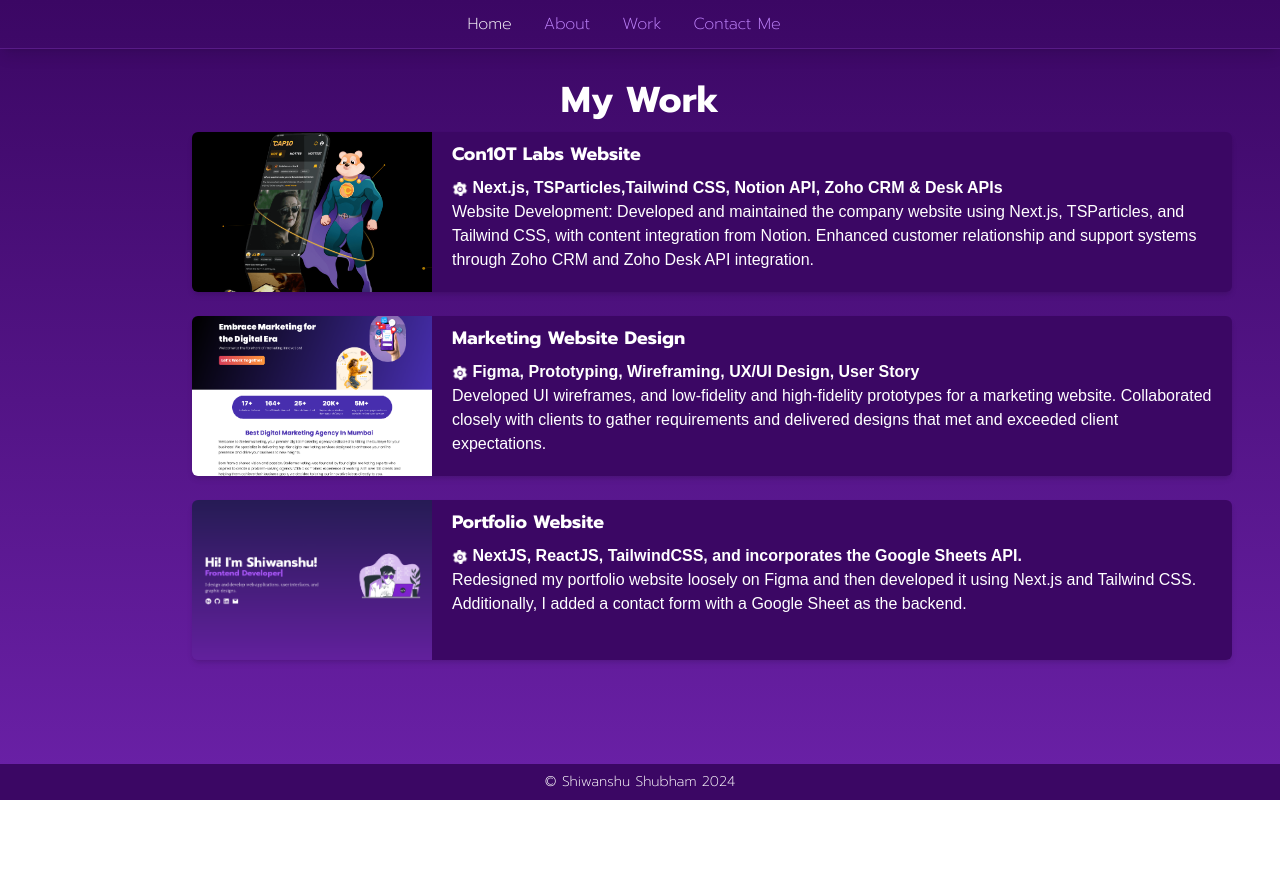
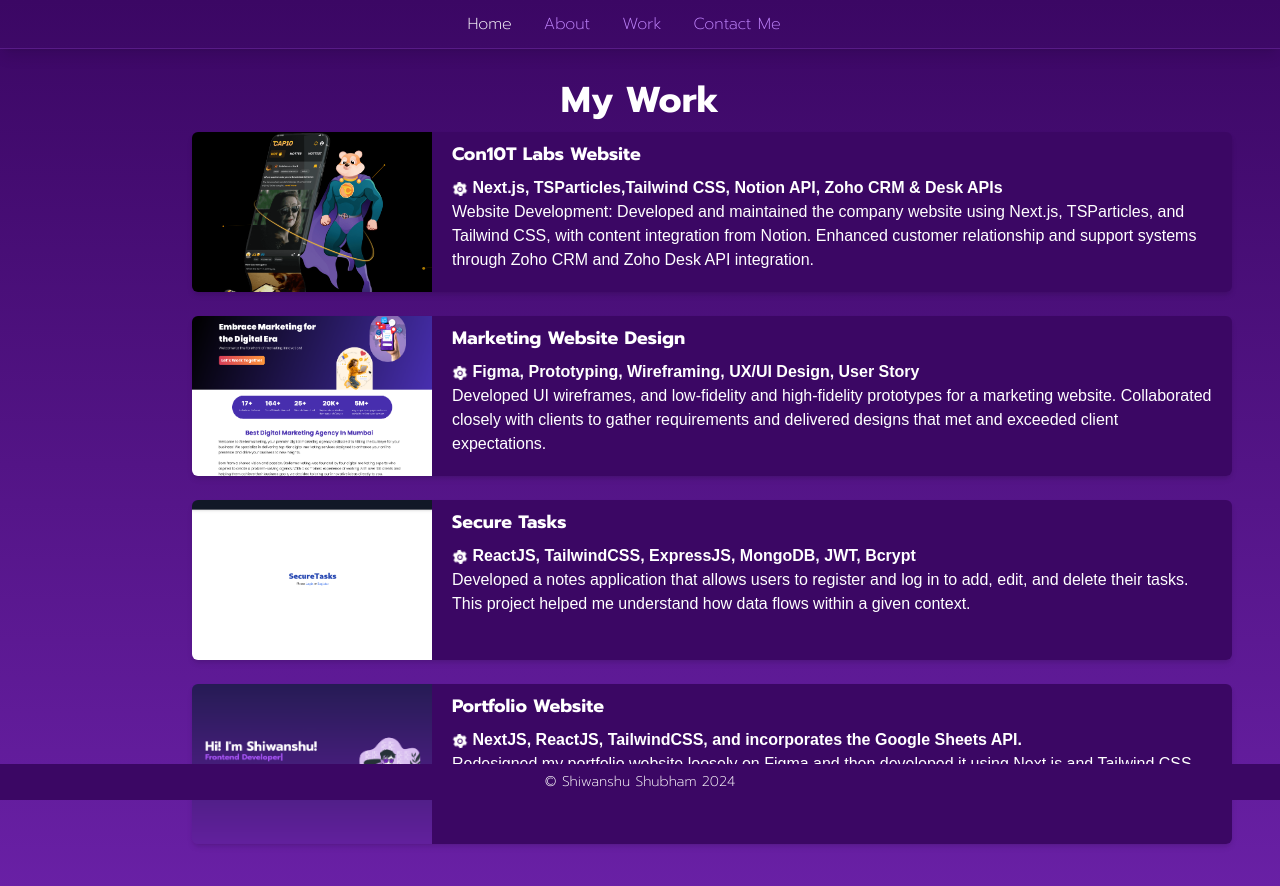
Before and after one commit to shiwanshudev/portfolio2023, a Next.js app: page /work in a window 1280 px wide. Shown: the top 886 px of the page. Before the commit the page ends 800 px from the top, so only its background shows below. Built offline with nearby package versions, Linux system fonts and the light colour scheme; a web font is replaced by a local one.

Commit message:
Add secure tasks as a project

```diff
--- a/src/app/work/page.tsx
+++ b/src/app/work/page.tsx
@@ -20,6 +20,14 @@
       src: "/images/project3.png",
       description:
         "Developed UI wireframes, and low-fidelity and high-fidelity prototypes for a marketing website. Collaborated closely with clients to gather requirements and delivered designs that met and exceeded client expectations.",
+    },
+    {
+      link: "https://todo-with-auth-six.vercel.app/",
+      name: "Secure Tasks",
+      technologies: "ReactJS, TailwindCSS, ExpressJS, MongoDB, JWT, Bcrypt",
+      src: "/images/project4.png",
+      description:
+        "Developed a notes application that allows users to register and log in to add, edit, and delete their tasks. This project helped me understand how data flows within a given context.",
     },
     {
       link: "https://shiwanshudev.vercel.app/",
```
Also changed, not shown: public/images/project4.png (added).
